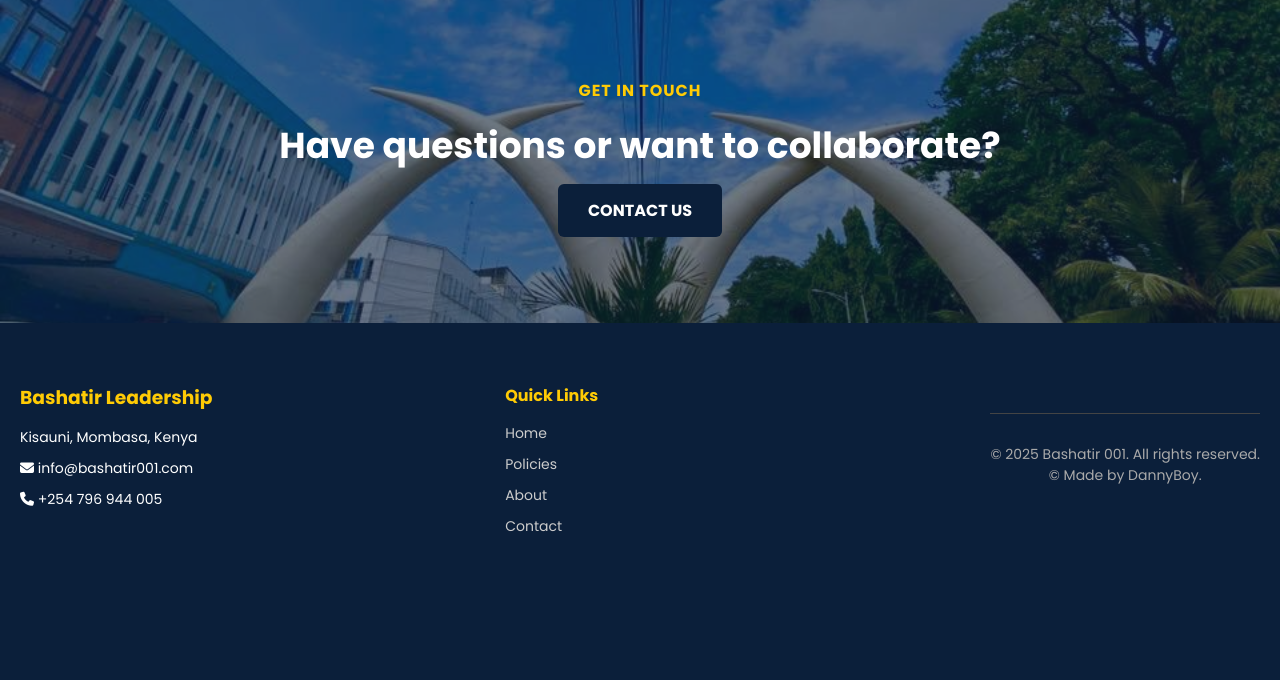
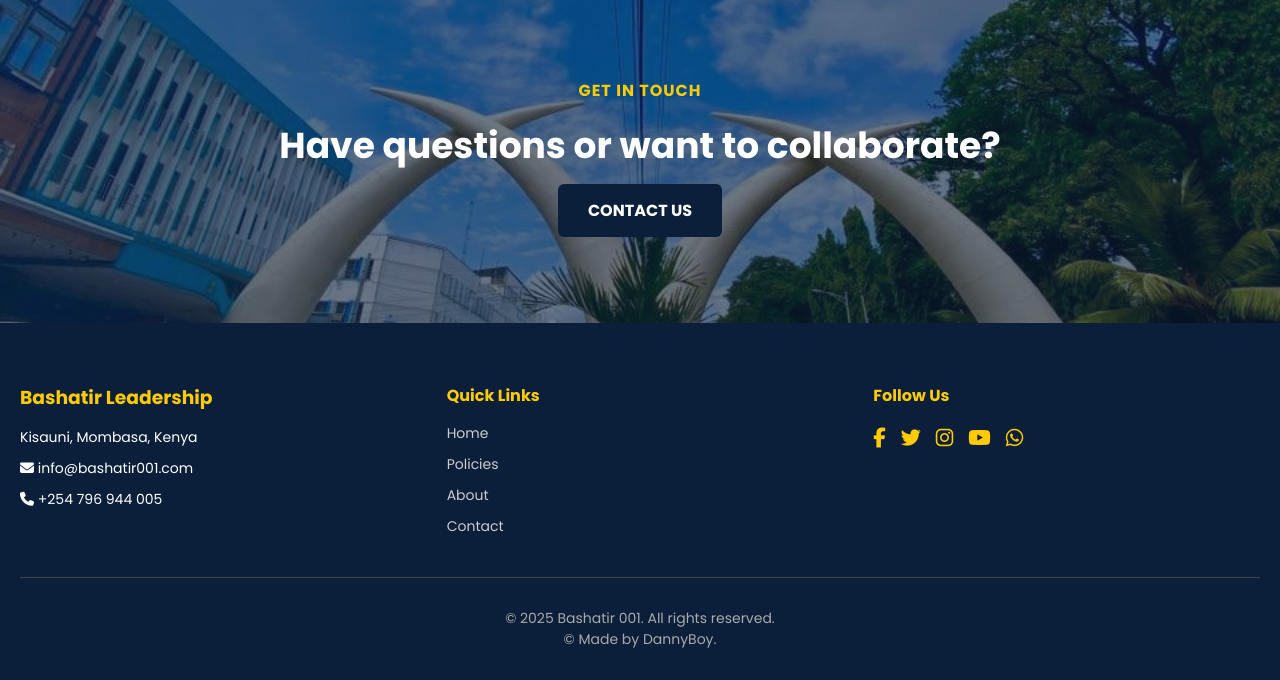
Before and after one commit to Danny-Ngure/Bashatir, a plain HTML site: page index.html in a window 1280 px wide. Shown: the part 3264-3944 px from the top of the page. Before the commit the page ends 3841 px from the top, so only its background shows below. Drawn offline with Linux system fonts and the light colour scheme.

Commit message:
Updated index.html content

```diff
--- a/index.html
+++ b/index.html
@@ -1,3 +1,4 @@
+
 <!DOCTYPE html>
 <html lang="en">
 <head>
@@ -722,7 +723,19 @@
             <li><a href="contact.html">Contact</a></li>
         </ul>
       </div>
+        <!-- Section: Social Icons -->
+        <div class="footer-column">
+          <h4>Follow Us</h4>
+          <div class="social-icons">
+              <a href="https://www.facebook.com/https://www.facebook.com/share/1AiHAmc7uP/?mibextid=wwXIfr" target="_blank" aria-label="Facebook"><i class="fab fa-facebook-f"></i></a>
+              <a href="https://www.twitter.com/https://www.tiktok.com/@hon.bashatir001?_t=ZM-8x7Z8nrR3Xa&_r=1" target="_blank" aria-label="Twitter"><i class="fab fa-twitter"></i></a>
+              <a href="https://www.instagram.com/https://www.instagram.com/mbarakbashatir_001?igsh=MWMwem94ZDFjb2g5Yw==" target="_blank" aria-label="Instagram"><i class="fab fa-instagram"></i></a>
+              <a href="https://www.youtube.com/https://www.tiktok.com/@hon.bashatir001?_t=ZM-8x7Z8nrR3Xa&_r=1" target="_blank" aria-label="YouTube"><i class="fab fa-youtube"></i></a>
+              <a href="https://wa.me/254796944005" target="_blank" aria-label="WhatsApp"><i class="fab fa-whatsapp"></i></a>
+            </div>
 
+        </div>
+      </div>
       <div class="footer-bottom">
         <p>&copy; 2025 Bashatir 001. All rights reserved.</p>
         <p>&copy; Made by DannyBoy.</p>
```
